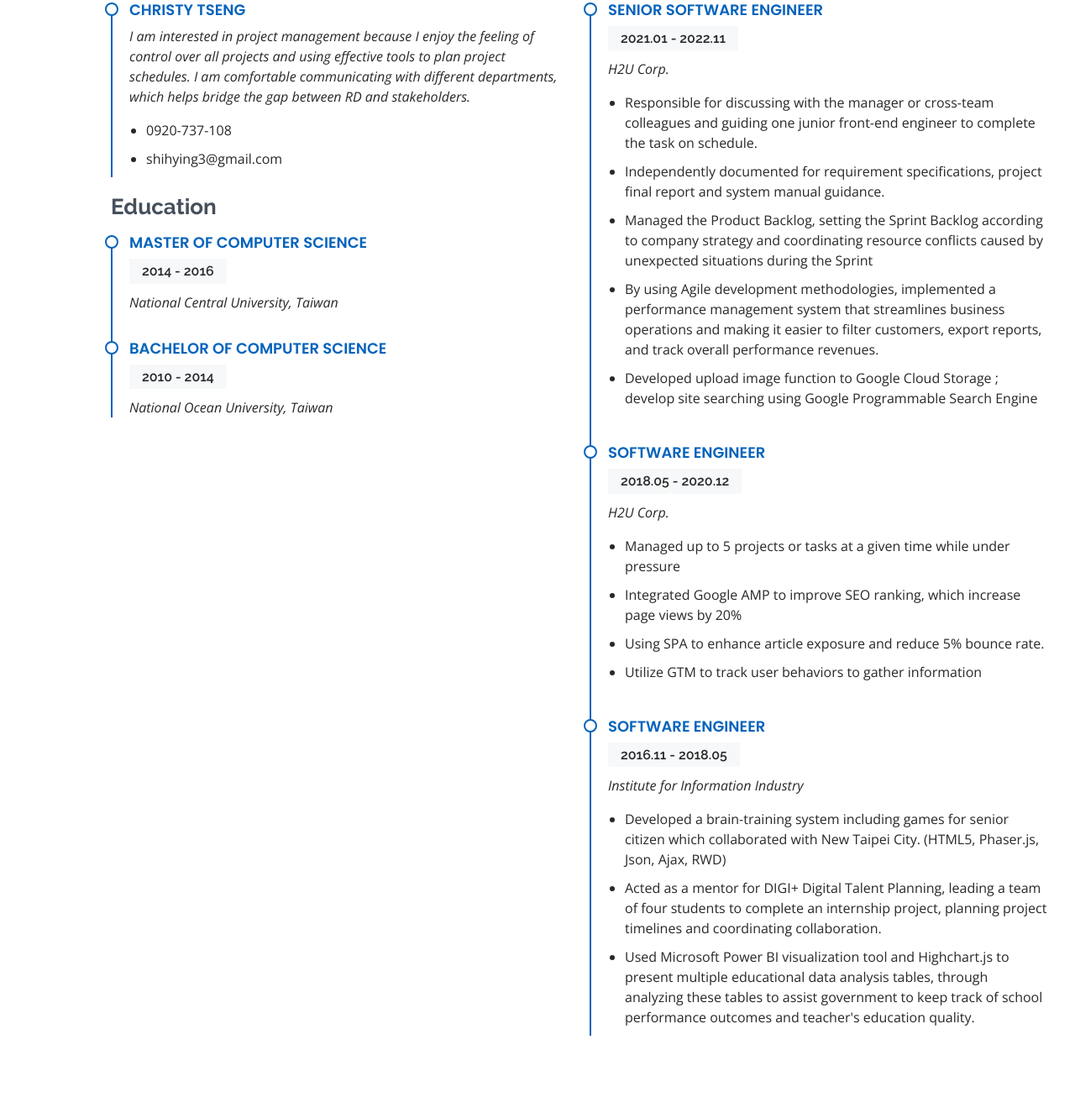
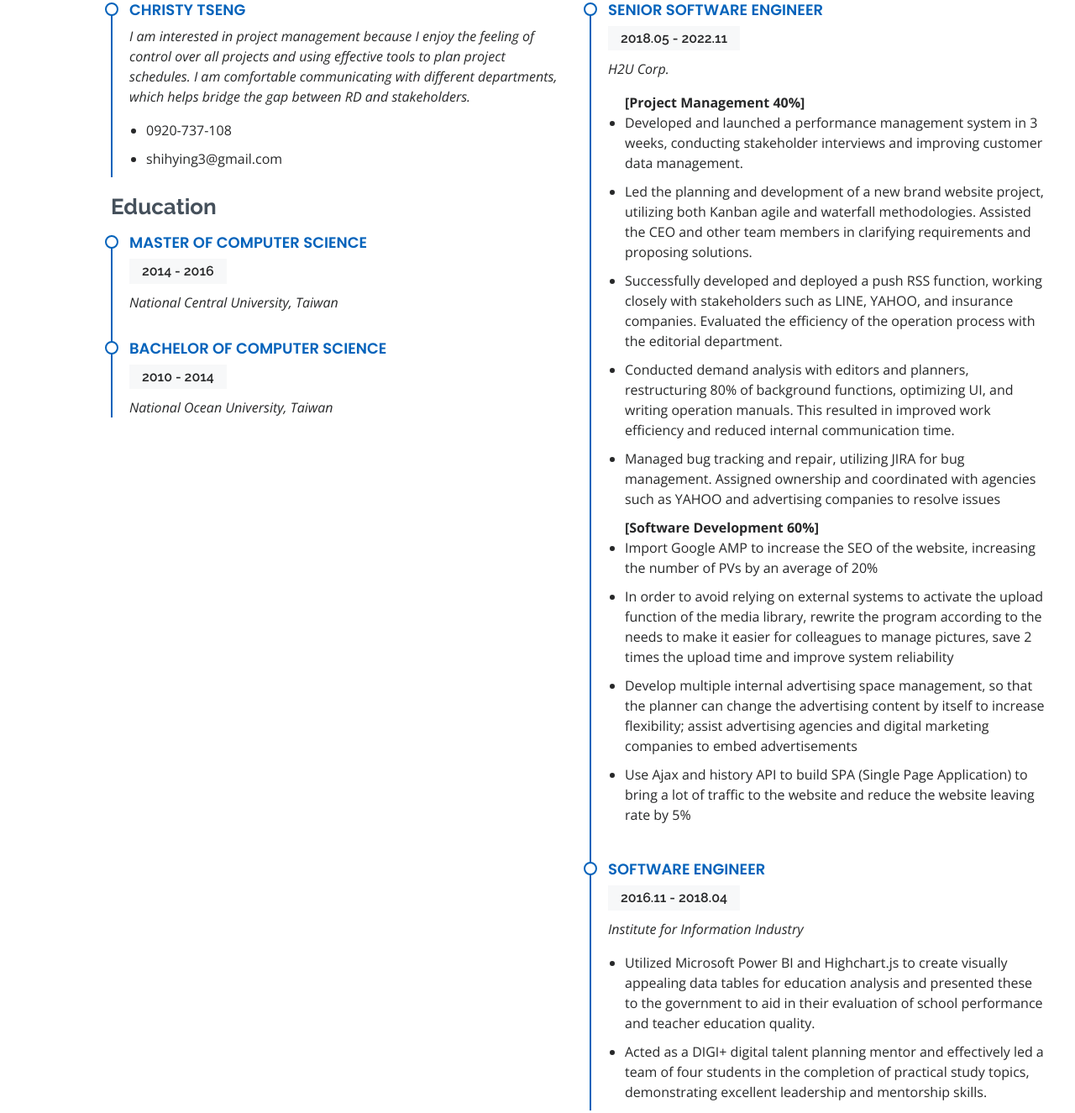
Before and after one commit to christy-t/portfolio, a plain HTML site: page index.html in a window 1280 px wide. Shown: the part 1790-3115 px from the top of the page at 84% size. Drawn offline with nearby package versions, Linux system fonts and the light colour scheme.

Commit message:
resume revised

```diff
--- a/assets/css/style.css
+++ b/assets/css/style.css
@@ -53,6 +53,9 @@ h6 {
 .w100{
 
   width: 100%
+}
+.bold{
+  font-weight: bold;
 }
 .back-to-top i {
   font-size: 28px;
--- a/index.html
+++ b/index.html
@@ -65,11 +65,11 @@
           <h2>About me</h2>
           <p>
             <ul class="textleft">
-              <li>I have five years of experience in web application development (Java Spring MVC, HTML, RWD, JavaScript, CSS)</li>
-              <li>Project leadership abilities: understands the functional requirements, motivations, and scenarios, and plans project timelines and scope</li>
-              <li>Skilled in communicating and coordinating with cross-functional teams, using easy-to-understand language to assist non-technical colleagues in clarifying and resolving issues.</li>
-              <li>Proactively solves problems by assisting colleagues to optimize daily workflows and reduce operational time to increase productivity.</li>
-              <li>Proficient in web page development according to UX/UI design (HTML, JavaScript, CSS) to address browser compatibility and cross-device issues.</li>
+              <li>6 years of software development experience with expertise in RD, PM, strategic and business thinking.</li>
+              <li>Successfully managed 10+ projects, conducting user research, evaluating schedules, and monitoring progress with JIRA.</li>
+              <li>Led cross-departmental teams, assisting stakeholders, and improving communication, resulting in reduced misunderstandings.</li>
+              <li>Proficient in front-end/back-end programming languages (Java, HTML, RWD, JavaScript, CSS, MySQL)</li>
+              <li>Known for logically problem-solving skills, displayed strong curiosity and self-learning motivation, regularly staying up-to-date with industry trends.</li>
           </ul>
             </p>
         </div>
@@ -171,37 +171,32 @@
           <div class="col-lg-6">
             <h3 class="resume-title">Work Experience</h3>
             <div class="resume-item">
-              <h4>Senior Software engineer</h4>
-              <h5>2021.01 - 2022.11</h5>
+              <h4>Senior Software Engineer</h4>
+              <h5>2018.05 - 2022.11</h5>
               <p><em>H2U Corp. </em></p>
               <ul>
-                <li>Responsible for discussing with the manager or cross-team colleagues and guiding one junior front-end engineer to complete the task on schedule.</li>
-                <li>Independently documented for requirement specifications, project final report and system manual guidance. </li>
-                <li>Managed the Product Backlog, setting the Sprint Backlog according to company strategy and coordinating resource conflicts caused by unexpected situations during the Sprint</li>
-                <li>By using Agile development methodologies, implemented a performance management system that streamlines business operations and making it easier to filter customers, export reports, and track overall performance revenues.</li>
-                <li>Developed upload image function to Google Cloud Storage ; develop site searching using Google Programmable Search Engine</li>
-               </ul>
+                <span class="bold">[Project Management 40%] </span>
+                <li>Developed and launched a performance management system in 3 weeks, conducting stakeholder interviews and improving customer data management.</li>
+                <li>Led the planning and development of a new brand website project, utilizing both Kanban agile and waterfall methodologies. Assisted the CEO and other team members in clarifying requirements and proposing solutions.</li>
+                <li>Successfully developed and deployed a push RSS function, working closely with stakeholders such as LINE, YAHOO, and insurance companies. Evaluated the efficiency of the operation process with the editorial department.</li>
+                <li>Conducted demand analysis with editors and planners, restructuring 80% of background functions, optimizing UI, and writing operation manuals. This resulted in improved work efficiency and reduced internal communication time.</li>
+                <li>Managed bug tracking and repair, utilizing JIRA for bug management. Assigned ownership and coordinated with agencies such as YAHOO and advertising companies to resolve issues</li>
+                <span class="bold">[Software Development 60%] </span>
+                <li>Import Google AMP to increase the SEO of the website, increasing the number of PVs by an average of 20%</li>
+                <li>In order to avoid relying on external systems to activate the upload function of the media library, rewrite the program according to the needs to make it easier for colleagues to manage pictures, save 2 times the upload time and improve system reliability</li>
+                <li>Develop multiple internal advertising space management, so that the planner can change the advertising content by itself to increase flexibility; assist advertising agencies and digital marketing companies to embed advertisements</li>
+                <li>Use Ajax and history API to build SPA (Single Page Application) to bring a lot of traffic to the website and reduce the website leaving rate by 5%</li>
+              </ul>
+
             </div>
+
             <div class="resume-item">
-              <h4>Software engineer</h4>
-              <h5>2018.05 - 2020.12</h5>
-              <p><em>H2U Corp.</em></p>
-              <ul>
-
-                <li>Managed up to 5 projects or tasks at a given time while under pressure</li>
-                <li>Integrated Google AMP to improve SEO ranking, which increase page views by 20%</li>
-                <li>Using SPA to enhance article exposure and reduce 5% bounce rate.</li>
-                <li>Utilize GTM to track user behaviors to gather information</li>
-              </ul>
-            </div>
-            <div class="resume-item">
-              <h4>Software engineer</h4>
-              <h5>2016.11 - 2018.05</h5>
+              <h4>Software Engineer</h4>
+              <h5>2016.11 - 2018.04</h5>
               <p><em>Institute for Information Industry</em></p>
               <ul>
-                <li>Developed a brain-training system including games for senior citizen which collaborated with New Taipei City. (HTML5, Phaser.js, Json, Ajax, RWD)</li>
-                <li>Acted as a mentor for DIGI+ Digital Talent Planning, leading a team of four students to complete an internship project, planning project timelines and coordinating collaboration.</li>
-                <li>Used Microsoft Power BI visualization tool and Highchart.js to present multiple educational data analysis tables, through analyzing these tables to assist government to keep track of school performance outcomes and teacher's education quality.</li>
+                <li>Utilized Microsoft Power BI and Highchart.js to create visually appealing data tables for education analysis and presented these to the government to aid in their evaluation of school performance and teacher education quality.</li>
+                <li>Acted as a DIGI+ digital talent planning mentor and effectively led a team of four students in the completion of practical study topics, demonstrating excellent leadership and mentorship skills.</li>
               </ul>
             </div>
           </div>
```
